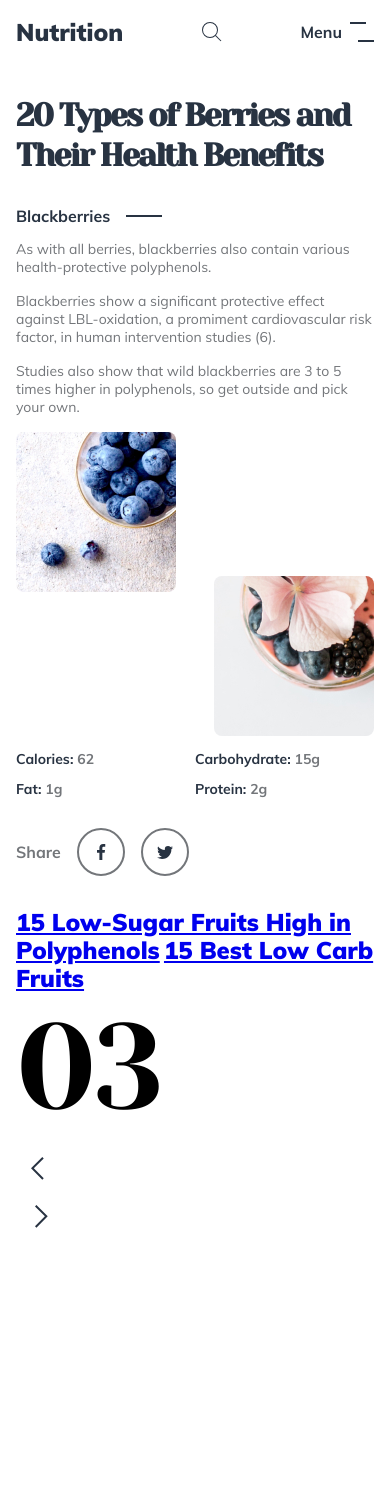
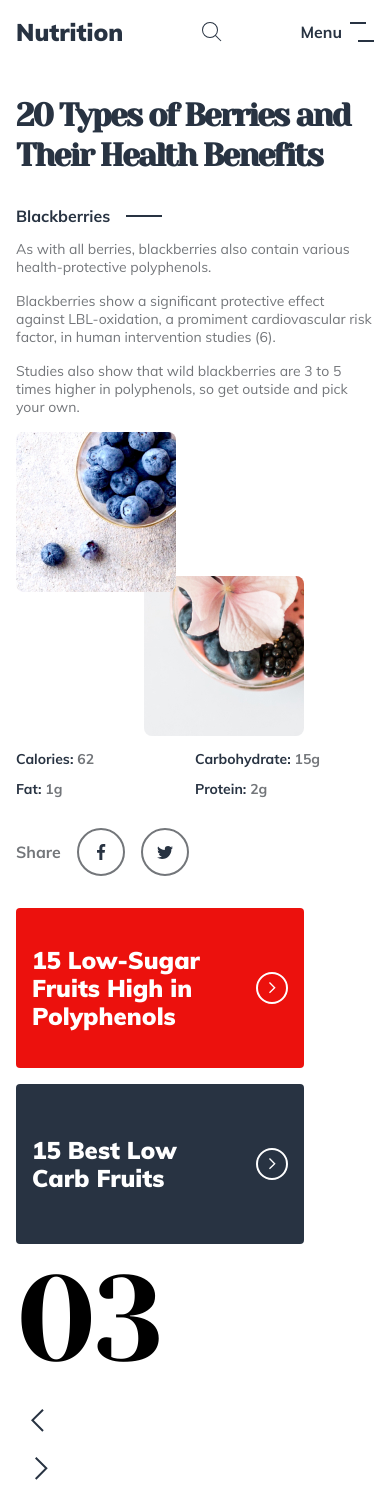
Before and after one commit to mdashmiller/nutrition-site-ui, a plain HTML site: page index.html in a window 390 px wide. Before the commit the page ends 1240 px from the top, so only its background shows below. Drawn offline with Linux system fonts and the light colour scheme.

Commit message:
add responsive styles for related article cards

```diff
--- a/app.css
+++ b/app.css
@@ -156,13 +156,13 @@ body {
   font-family: var(--font-family-sans);
   font-weight: var(--weight-black);
 }
-@media (max-width: 575px) {
+@media (max-width: 1199.2px) {
   .t-title {
     font-size: 2.4rem;
     line-height: 1.167;
   }
 }
-@media (min-width: 576px) {
+@media (min-width: 1199.3px) {
   .t-title {
     font-size: 2.8rem;
     line-height: 1.143;
@@ -408,12 +408,12 @@ menu-trigger__icon--small and --large for similar issue */
   padding: 0;
   display: flex;
 }
-@media (min-width: 787px) and (max-width: 1199px) {
+@media (min-width: 787px) and (max-width: 1199.2px) {
   .center-nav__items {
     margin-left: var(--space-quad);
   }
 }
-@media (min-width: 1200px) {
+@media (min-width: 1199.3px) {
   .center-nav__items {
     margin-left: var(--space-oct);
   }
@@ -551,10 +551,12 @@ icon 1 px early but at least not both simultaneously*/
 
 /* Social */
 .socials {
-  margin-bottom: var(--space-quad);
   display: flex;
   flex-direction: row;
   align-items: center;
+}
+.socials--spaced {
+  margin-bottom: var(--space-quad);
 }
 
 .social {
@@ -571,13 +573,13 @@ icon 1 px early but at least not both simultaneously*/
 .main {
 
 }
-@media (max-width: 1199px) {
+@media (max-width: 1199.2px) {
   .main {
     padding-right: var(--space-default);
     padding-left: var(--space-default);
   }
 }
-@media (min-width: 1200px) {
+@media (min-width: 1199.3px) {
   .main {
     display: grid;
     grid-template-areas: ". aside . article .";
@@ -588,6 +590,11 @@ icon 1 px early but at least not both simultaneously*/
 /* Article */
 .article {
   grid-area: article;
+}
+@media (max-width: 1199.2px) {
+  .article {
+    margin-bottom: var(--space-double);
+  }
 }
 
 .article__heading {
@@ -624,51 +631,82 @@ icon 1 px early but at least not both simultaneously*/
   margin-top: 0;
   color: var(--color-charcoal-046);
 }
-@media (max-width: 576px) {
+@media (max-width: 575.2px) {
   .article__body {
     margin-bottom: var(--space-default);
+  }
+}
+
+/* Article Images */
+@media (max-width: 475.2px) {
+  .article__images {
+    grid-template-columns: calc(16rem - var(--space-double)) var(--space-double) calc(16rem - var(--space-double));
+    grid-template-rows: calc(16rem - var(--space-default)) var(--space-default) calc(16rem - var(--space-default));
+  }
+}
+@media (max-width: 1200px) {
+  .article__images {
+    margin-bottom: var(--space-default);
+    display: grid;
+  }
+}
+@media (min-width: 475.3px) and (max-width: 1200px) {
+  .article__images {
+    grid-template-columns: 16rem 16rem;
+    grid-gap: var(--space-default);
   }
 }
 
 .article__image {
   width: 16rem;
   display: block;
-  border-radius: 0.8rem;
+  border-radius: var(--border-radius-large);
 }
-.article__image--first {
-  position: absolute;
-  z-index: 1;
+@media (max-width: 475.2px) {
+  .article__image--first {
+    z-index: 1;
+  }
 }
-.article__image--second {
-  margin-top: 16rem;
-  margin-bottom: var(--space-default);
-  margin-left: auto;
+@media (max-width: 475.2px) {
+  .article__image--second {
+    grid-column: 2 / -1;
+    grid-row: 2 / -1;
+  }
 }
 
 /* Nutrtion Info */
 .nutrition__items {
-  margin: 0;
+  margin-top: 0;
   padding: 0;
+  max-width: 51.2rem;
+  display: flex;
+  flex-flow: row wrap;
   list-style: none;
 }
-@media (max-width: 576px) {
+@media (max-width: 575.2px) {
   .nutrition__items {
     margin-bottom: var(--space-double);
-    display: flex;
-    flex-flow: row wrap;
+  }
+}
+@media (min-width: 575.3px) {
+  .nutrition__items {
+    margin-bottom: var(--space-quad);
   }
 }
 
 .nutrition__item {
+  width: 50%;
+  display: inline-block;
   color: var(--color-charcoal-021);
 }
-@media (max-width: 576px) {
-  .nutrition__item {
-    width: 50%;
-    display: inline-block;
-  }
+@media (max-width: 575.2px) {
   .nutrition__item:first-child {
     margin-bottom: var(--space-default);
+  }
+}
+@media (min-width: 575.3px) {
+  .nutrition__item:first-child {
+    margin-bottom: var(--space-double);
   }
 }
 
@@ -676,7 +714,7 @@ icon 1 px early but at least not both simultaneously*/
   color: var(--color-charcoal-046);
 }
 
-@media (max-width: 576px) {
+@media (max-width: 575.2px) {
   .article__share {
     margin-bottom: var(--space-double);
   }
@@ -686,3 +724,97 @@ icon 1 px early but at least not both simultaneously*/
 .aside {
   grid-area: aside;
 }
+
+.card {
+  width: 100%;
+  display: flex;
+  align-items: center;
+  justify-content: space-between;
+  flex-flow: row nowrap;
+  color: var(--color-white);
+  text-decoration: none;
+  border-radius: var(--border-radius-default);
+  outline: 0.4rem solid transparent;
+  outline-offset: 0.2rem;
+  transition: var(--transition) background-color, var(--transition) outline-color;
+}
+.card:not(.card--featured) {
+  background-color: var(--color-charcoal-021);
+}
+.card:not(.card--featured):hover,
+.card:not(.card--featured):focus {
+  background-color: var(--color-charcoal-011);
+}
+.card:not(.card--featured):focus {
+  outline-color: var(--color-charcoal-011);
+}
+.card--featured {
+  background-color: var(--color-alarm-049);
+}
+.card--featured:hover,
+.card--featured:focus {
+  background-color: var(--color-alarm-039);
+}
+.card--featured:focus {
+  outline-color: var(--color-alarm-039);
+}
+@media (max-width: 1199.2px) {
+  .card {
+    margin-bottom: var(--space-default);
+    padding-right: var(--space-default);
+    padding-left: var(--space-default);
+    max-width: 28.8rem;
+    height: 16rem;
+  }
+}
+@media (min-width: 1199.3px) {
+  .card {
+    margin-bottom: var(--space-double);
+    padding-right: var(--space-double);
+    padding-left: var(--space-double);
+    max-width: 36rem;
+    height: 20rem;
+  }
+}
+
+@media (max-width: 1199.2px) {
+  .card__title {
+    max-width: 20rem;
+  }
+}
+@media (min-width: 1199.3px) {
+  .card__title {
+    max-width: 21.6rem;
+  }
+}
+
+.card__arrow {
+  flex-shrink: 0;
+  display: flex;
+  align-items: center;
+  justify-content: center;
+  border: 0.2rem solid var(--color-white);
+  border-radius: 50%;
+}
+@media (max-width: 1199.2px) {
+  .card__arrow--large {
+    display: none;
+  }
+  .card__arrow--small {
+    width: 3.2rem;
+    height: 3.2rem;
+  }
+}
+@media (min-width: 1199.3px) {
+  .card__arrow--small {
+    display: none;
+  }
+  .card__arrow--large {
+    width: 4.8rem;
+    height: 4.8rem;
+  }
+}
+
+.card__icon {
+  fill: var(--color-white);
+}
--- a/index.html
+++ b/index.html
@@ -101,7 +101,7 @@
           <a class="t-link" href="/careers">Careers</a>
         </li>
       </ul>
-      <div class="socials">
+      <div class="socials socials--spaced">
         <p class="t-copy-large social__cta">Connect</p>
         <a class="button-icon social" href="http://facebook.com">
           <span class="screen-reader-only">Facebook</span>
@@ -136,6 +136,7 @@
       <p class="t-body article__body">
         Studies also show that wild blackberries are 3 to 5 times higher in polyphenols, so get outside and pick your own.
       </p>
+      <div class="article__images">
         <img
           class="article__image article__image--first"
           srcset="./assets/images/final/a-berry-full-glass-by-jess-watters-unsplash.jpg 1x, ./assets/images/final/a-berry-full-glass-by-jess-watters-unsplash-2x.jpg 2x"
@@ -148,6 +149,7 @@
           src="./assets/images/final/chia-pudding-by-alex-loup-unsplash.jpg"
           alt="Chia seed pudding with blackberries and blueberries"
         >
+      </div>
       <!-- Nutrition Info Section -->
       <section>
         <h3 class="screen-reader-only">Nutrition Information</h3>
@@ -194,8 +196,32 @@
     <aside class="aside">
       <section>
         <h2 class="screen-reader-only">Related Articles</h2>
-        <a class="t-title" href="/15-low-sugar-fruits">15 Low-Sugar Fruits High in Polyphenols</a>
-        <a class="t-title" href="/15-low-carb-fruits">15 Best Low Carb Fruits</a>
+        <a class="t-title card card--featured" href="/15-low-sugar-fruits">
+          <span class="card__title">15 Low-Sugar Fruits High in Polyphenols</span>
+          <div class="card__arrow card__arrow--small">
+            <svg class="card__icon" width="16" height="16" viewBox="0 0 16 16" xmlns="http://www.w3.org/2000/svg" role="presentation">
+              <path d="M11.6 7.657L5.943 2 5 2.943l4.714 4.714L5 12.37l.943.943L11.6 7.657z"/>
+            </svg>
+          </div>
+          <div class="card__arrow card__arrow--large">
+            <svg class="card__icon" width="24" height="24" viewBox="0 0 24 24" xmlns="http://www.w3.org/2000/svg" role="presentation">
+              <path d="M17.9 12.485L9.414 4 8 5.414l7.071 7.071L8 19.556l1.414 1.415 7.071-7.072 1.415-1.414z"/>
+            </svg>
+          </div>
+        </a>
+        <a class="t-title card" href="/15-low-carb-fruits">
+          <span class="card__title">15 Best Low Carb Fruits</span>
+          <div class="card__arrow card__arrow--small">
+            <svg class="card__icon" width="16" height="16" viewBox="0 0 16 16" xmlns="http://www.w3.org/2000/svg" role="presentation">
+              <path d="M11.6 7.657L5.943 2 5 2.943l4.714 4.714L5 12.37l.943.943L11.6 7.657z"/>
+            </svg>
+          </div>
+          <div class="card__arrow card__arrow--large">
+            <svg class="card__icon" width="24" height="24" viewBox="0 0 24 24" xmlns="http://www.w3.org/2000/svg" role="presentation">
+              <path d="M17.9 12.485L9.414 4 8 5.414l7.071 7.071L8 19.556l1.414 1.415 7.071-7.072 1.415-1.414z"/>
+            </svg>
+          </div>
+        </a>
       </section>
 
       <!-- Article Section Selector -->
```
Lines whose indentation alone changed are shown as unchanged.
